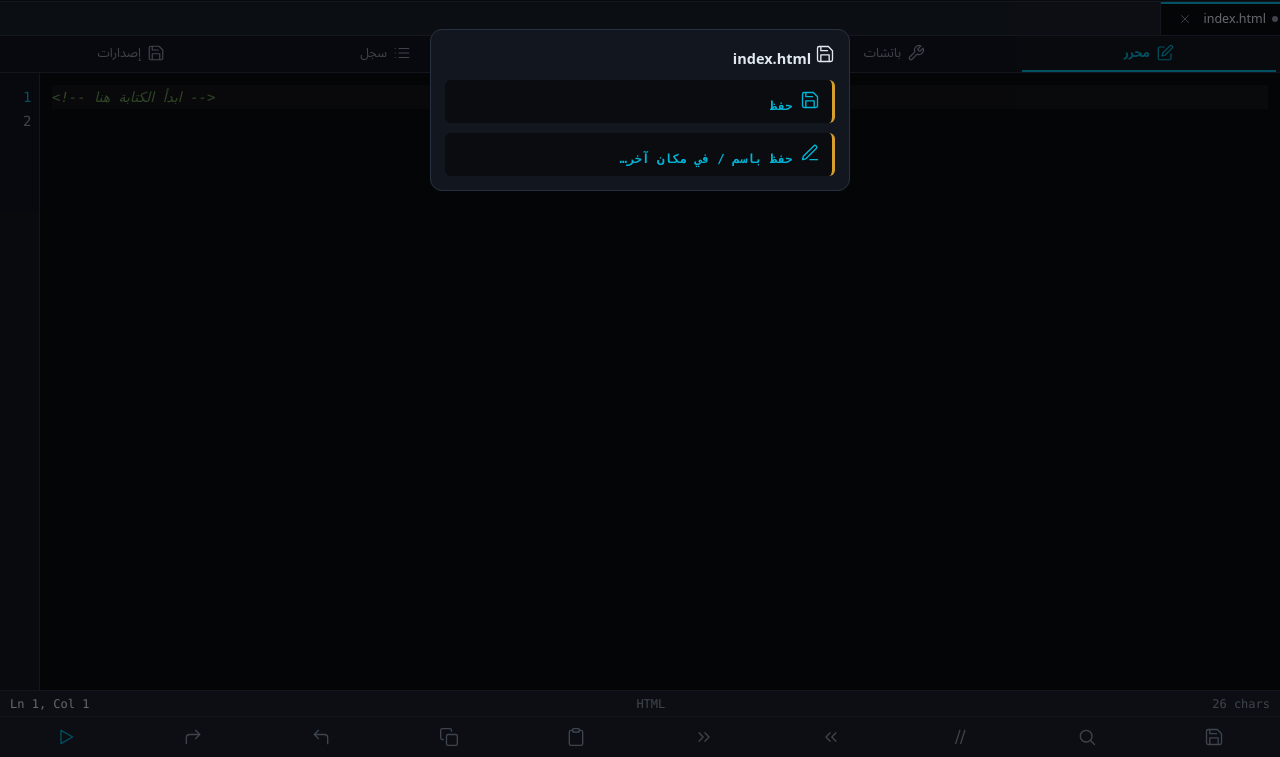
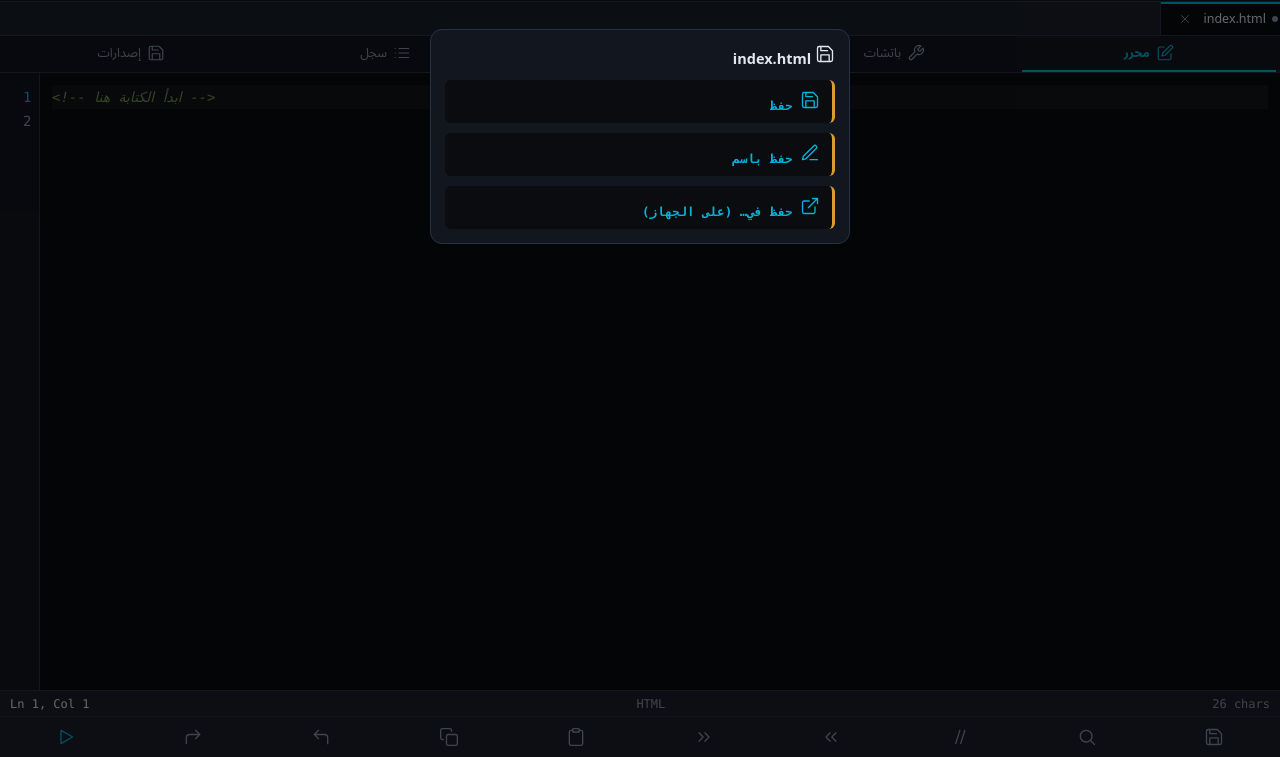
Before and after one commit to l7adj/CodePatcher, a plain HTML site: page index.html in a window 1280 px wide. Both pictures are taken after a click on the button 1214 px from the left and 780 px from the top of the page. Shown: the part 43-800 px from the top of the page. Drawn offline with Linux system fonts and the light colour scheme.

Commit message:
Add direct save to device option

```diff
--- a/index.html
+++ b/index.html
@@ -2347,11 +2347,13 @@ function saveMenu() {
   const row = (act, ic, t) => '<div class="issue" data-act="' + act + '" style="padding:10px 12px"><b>' + I(ic) + t + '</b></div>';
   ui.show('<h3>' + I('save') + esc(f.name.split('/').pop()) + '</h3>' +
     row('same', 'save', 'حفظ') +
-    row('as', 'edit', 'حفظ باسم / في مكان آخر…') +
+    row('as', 'edit', 'حفظ باسم') +
+    row('dev', 'external', 'حفظ في… (على الجهاز)') +
     (n > 1 ? row('all', 'check-all', 'حفظ الكل (' + n + ')') : ''), act => {
     if (act === 'same') { ui.close(null); return saveFile(); }
     if (act === 'all') { ui.close(null); return saveAll(); }
     if (act === 'as') return saveAsDialog();
+    if (act === 'dev') { ui.close(null); return saveToDevice(true); }
   });
 }
 function childFolders(path, extra) { const all = new Set(allFolders().concat(extra)), out = []; all.forEach(p => { const i = p.lastIndexOf('/'); if ((i < 0 ? '' : p.slice(0, i)) === path) out.push(p); }); return out.sort(); }
```
